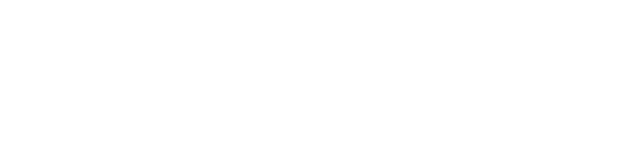
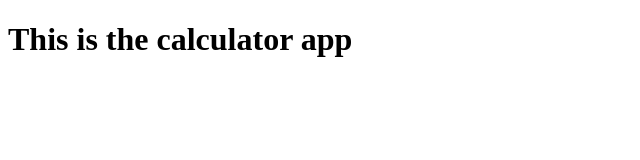
Before and after one commit to IT22271532/QR-Code-Generator, a plain HTML site: page index.html in a window 1280 px wide. Shown: the whole page, without its empty margins (0-640 px from the left). Drawn offline with Linux system fonts and the light colour scheme.

```diff
--- a/index.html
+++ b/index.html
@@ -6,6 +6,7 @@
     <title>Document</title>
 </head>
 <body>
+    <h1>This is the calculator app</h1>
 
 </body>
 </html>
```
